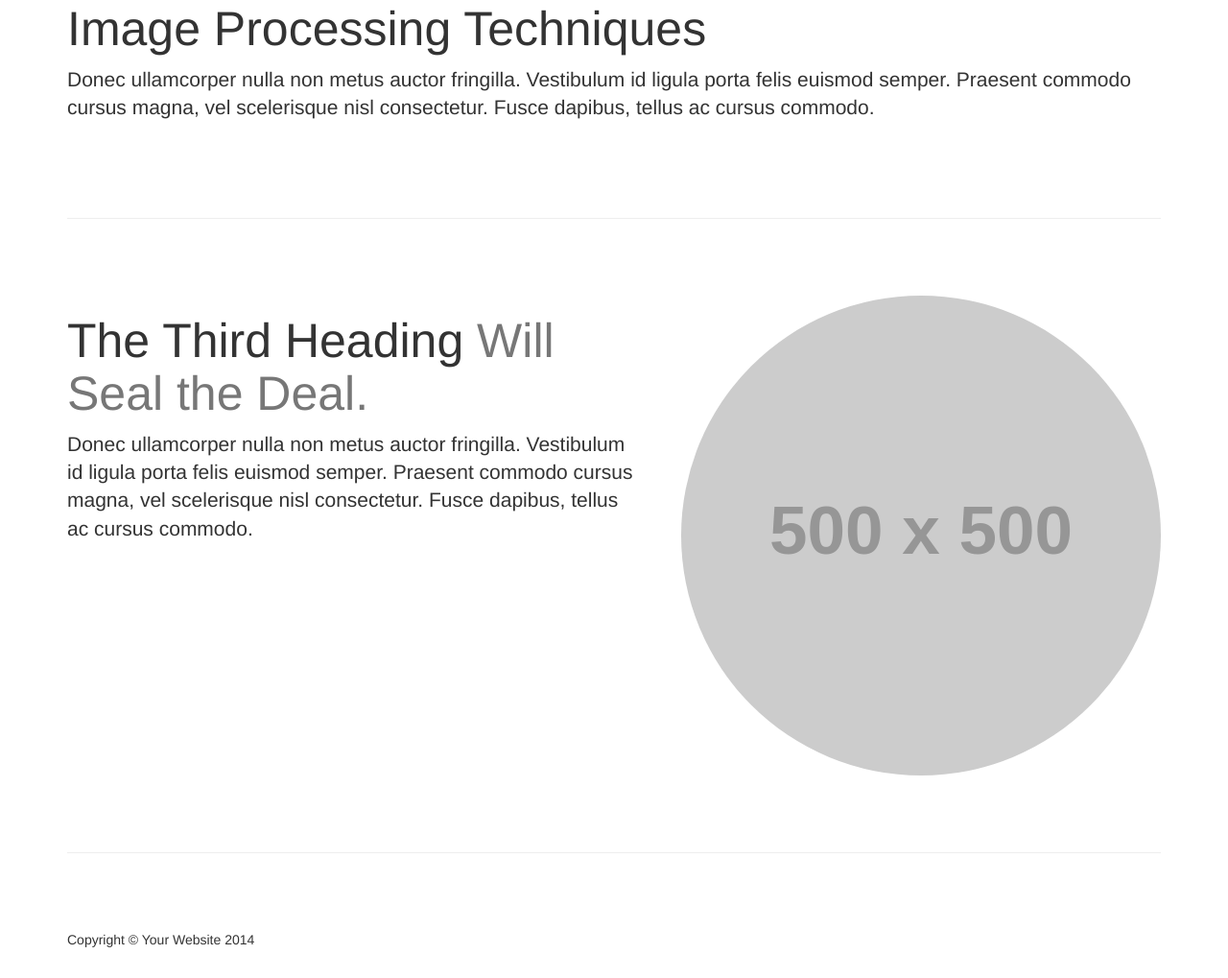
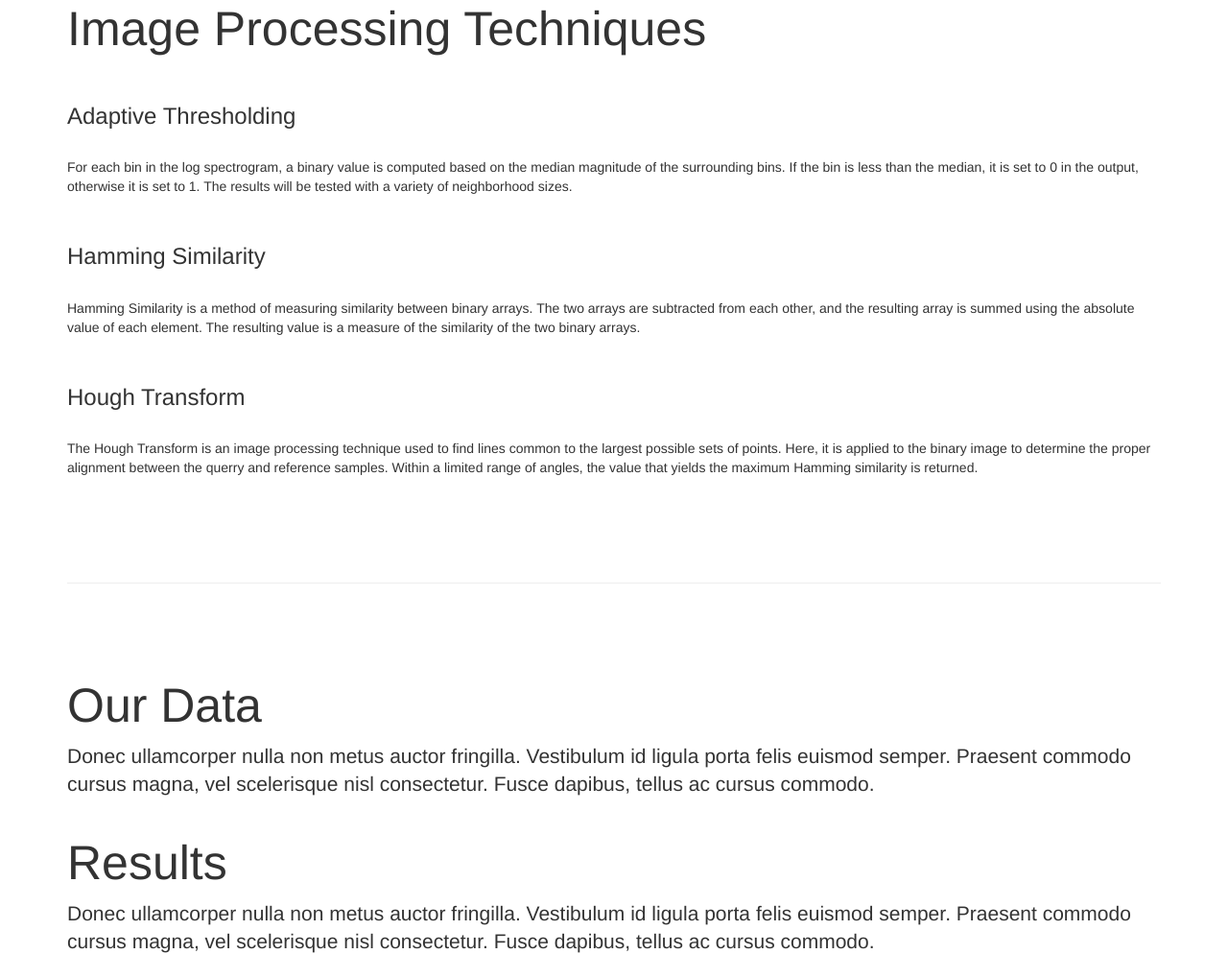
Before and after one commit to angerboy/eecs352-project-website, a plain HTML site: page index.html in a window 1280 px wide. Shown: the part 1308-2327 px from the top of the page at 96% size. Drawn offline with Linux system fonts and the light colour scheme; placeholder pictures from the web are drawn by us.

Commit message:
add description

```diff
--- a/index.html
+++ b/index.html
@@ -48,7 +48,7 @@
                         <a href="#about">Overview</a>
                     </li>
                     <li>
-                        <a href="#services">Services</a>
+                        <a href="#services">Techniques</a>
                     </li>
                     <li>
                         <a href="#contact">Contact</a>
@@ -92,17 +92,38 @@
         <!-- Second Featurette -->
         <div class="featurette" id="services">
             <h2 class="featurette-heading">Image Processing Techniques</h2>
-            <p class="lead">Donec ullamcorper nulla non metus auctor fringilla. Vestibulum id ligula porta felis euismod semper. Praesent commodo cursus magna, vel scelerisque nisl consectetur. Fusce dapibus, tellus ac cursus commodo.</p>
+            <br>
+            <h3>Adaptive Thresholding</h3>
+            <br>
+            <p>
+            For each bin in the log spectrogram, a binary value is computed based on the median magnitude of the surrounding bins. If the bin is less than the median, it is set to 0 in the output, otherwise it is set to 1. The results will be tested with a variety of neighborhood sizes.
+            </p>
+            <br>
+            <h3>Hamming Similarity</h3>
+            <br>
+            <p>
+            Hamming Similarity is a method of measuring similarity between binary arrays. The two arrays are subtracted from each other, and the resulting array is summed using the absolute value of each element. The resulting value is a measure of the similarity of the two binary arrays.
+            </p>
+            <br>
+            <h3>Hough Transform</h3>
+            <br>
+            <p>
+            The Hough Transform is an image processing technique used to find lines common to the largest possible sets of points. Here, it is applied to the binary image to determine the proper alignment between the querry and reference samples. Within a limited range of angles, the value that yields the maximum Hamming similarity is returned.
+            </p>
+            <br>
         </div>
 
         <hr class="featurette-divider">
 
         <!-- Third Featurette -->
-        <div class="featurette" id="contact">
-            <img class="featurette-image img-circle img-responsive pull-right" src="http://placehold.it/500x500">
-            <h2 class="featurette-heading">The Third Heading
-                <span class="text-muted">Will Seal the Deal.</span>
-            </h2>
+        <div class="featurette">
+            <h2 class="featurette-heading">Our Data</h2>
+            <p class="lead">Donec ullamcorper nulla non metus auctor fringilla. Vestibulum id ligula porta felis euismod semper. Praesent commodo cursus magna, vel scelerisque nisl consectetur. Fusce dapibus, tellus ac cursus commodo.</p>
+        </div>
+
+        <!-- Fourth Featurette -->
+        <div class="featurette">
+            <h2 class="featurette-heading">Results</h2>
             <p class="lead">Donec ullamcorper nulla non metus auctor fringilla. Vestibulum id ligula porta felis euismod semper. Praesent commodo cursus magna, vel scelerisque nisl consectetur. Fusce dapibus, tellus ac cursus commodo.</p>
         </div>
 
```
Also changed, not shown: assets/bin_img.png (added).
